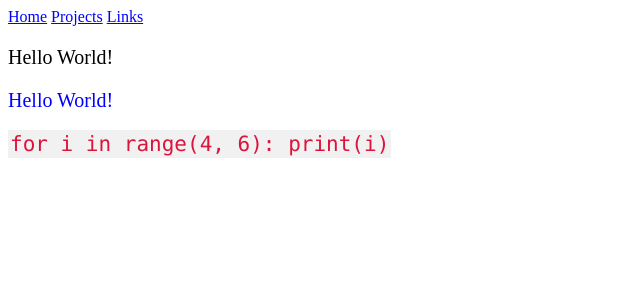
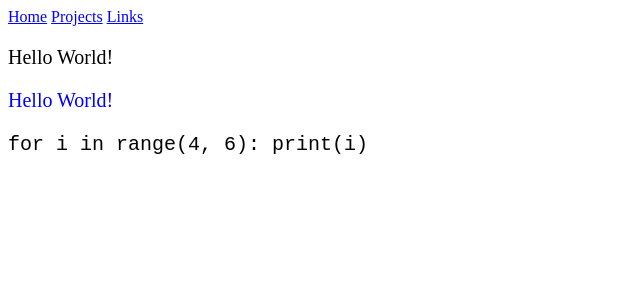
Before and after one commit to CategorIAN/categorian.github.io, a Jekyll site: the page built from projects/practice.md, in a window 1280 px wide. Shown: the top 300 px of the page, without its empty margins (0-640 px from the left). Built offline with Jekyll 4.4.1, drawn with Linux system fonts in a browser that asks for light colours.

Commit message:
Update syntax2.css

```diff
--- a/css/syntax2.css
+++ b/css/syntax2.css
@@ -6,7 +6,7 @@ a {
   color: blue;
 }
 
-code {
+highlight {
   font-family: Consolas,"courier new";
   color: crimson;
   background-color: #f1f1f1;
```
